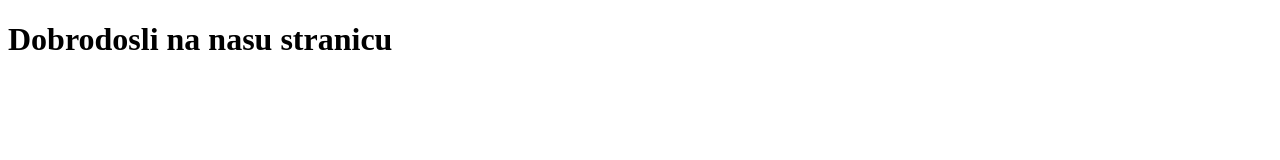
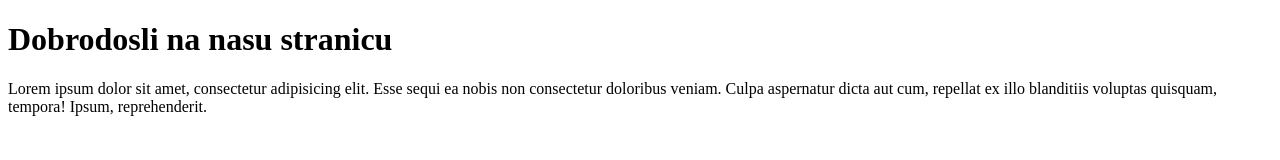
Before and after one commit to nevenakorac/git-vezba-nevena, a plain HTML site: page index.html in a window 1280 px wide. Drawn offline with Linux system fonts and the light colour scheme.

Commit message:
Dodata main sekcija.

```diff
--- a/index.html
+++ b/index.html
@@ -8,5 +8,8 @@
     <header>
         <h1>Dobrodosli na nasu stranicu</h1>
     </header>
+    <main>
+        <p>Lorem ipsum dolor sit amet, consectetur adipisicing elit. Esse sequi ea nobis non consectetur doloribus veniam. Culpa aspernatur dicta aut cum, repellat ex illo blanditiis voluptas quisquam, tempora! Ipsum, reprehenderit.</p>
+    </main>
 </body>
 </html>
```
